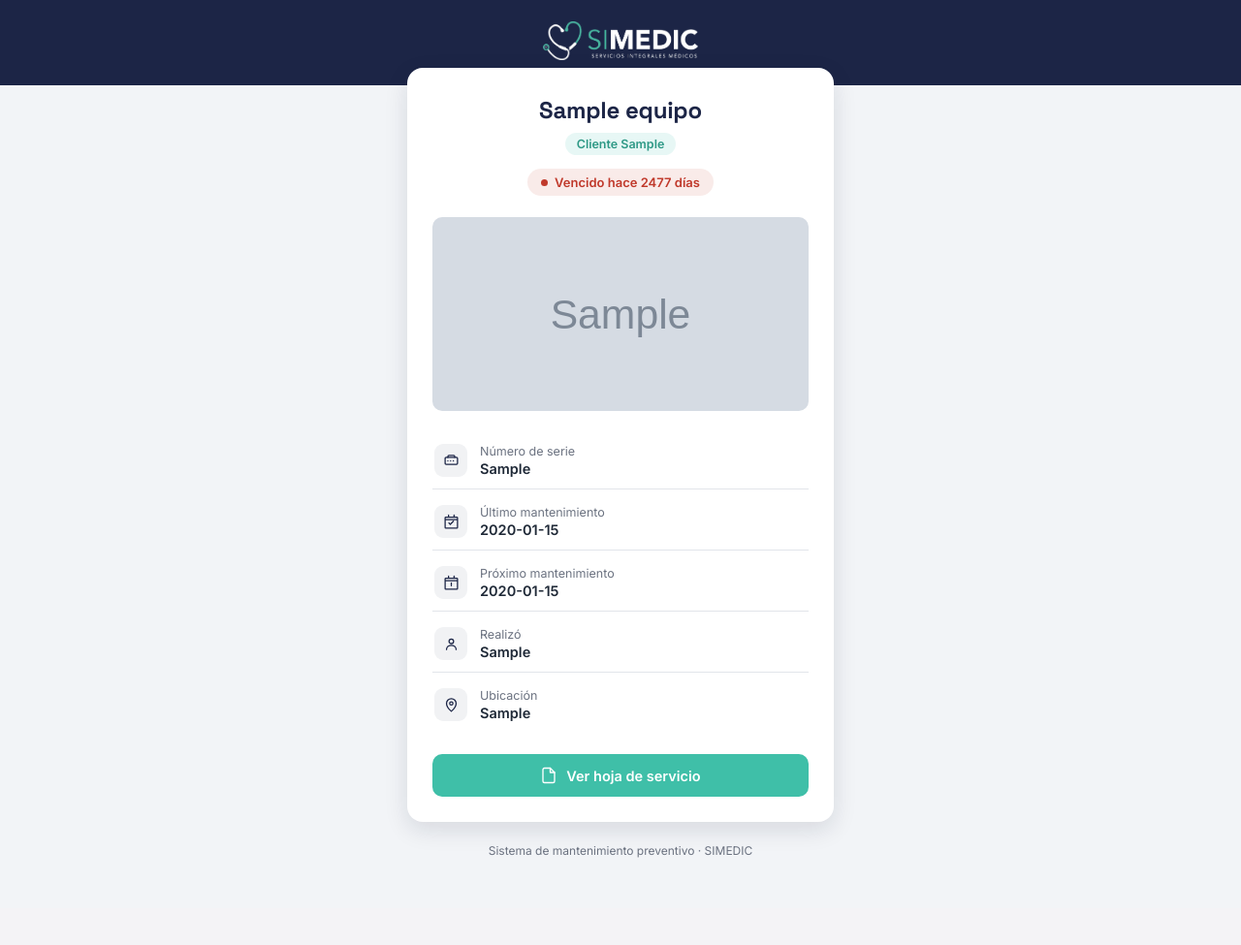
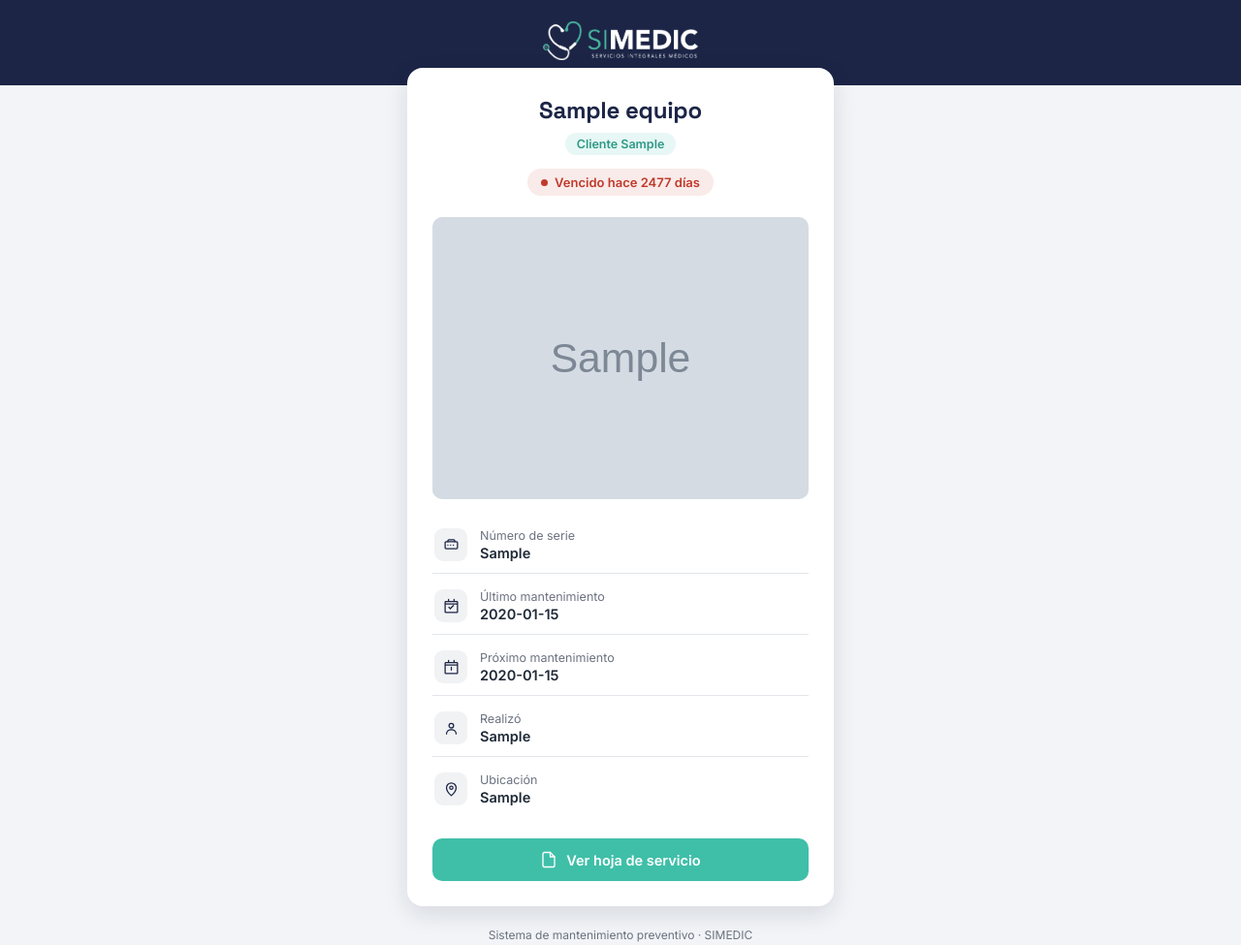
Before and after one commit to emiliochimal06-art/qr-mantenimiento-simedic, a Flask app: page /equipo/1 in a window 1280 px wide. Shown: the top 975 px of the page at 97% size. Before the commit the page ends 885 px from the top, so only its background shows below. Run offline with Flask 3, Linux system fonts and the light colour scheme; tables that the repository leaves empty hold one stand-in row (values such as "Sample post"); grey boxes marked "Sample" are stand-in pictures.

Commit message:
Add files via upload

```diff
--- a/static/css/style.css
+++ b/static/css/style.css
@@ -186,4 +186,4 @@ h1 { font-size: 22px; margin: 0 0 4px; }
 .pagina-login .boton { margin-top: 4px; }
 
 /* Foto del equipo en la ficha pública */
-.foto-equipo { width: 100%; max-height: 200px; object-fit: cover; border-radius: 10px; margin-bottom: 18px; }
+.foto-equipo { display: block; width: 100%; height: auto; max-height: 380px; object-fit: contain; background: #f2f4f7; border-radius: 10px; margin-bottom: 18px; }
```
